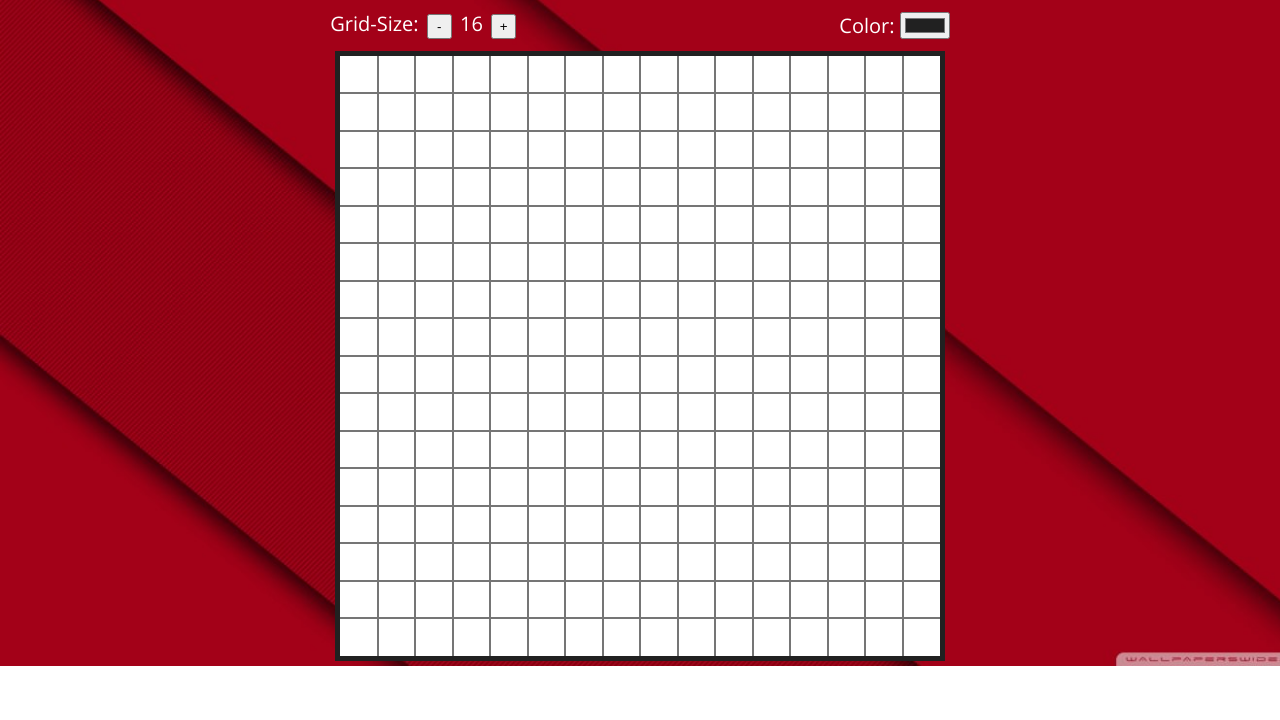
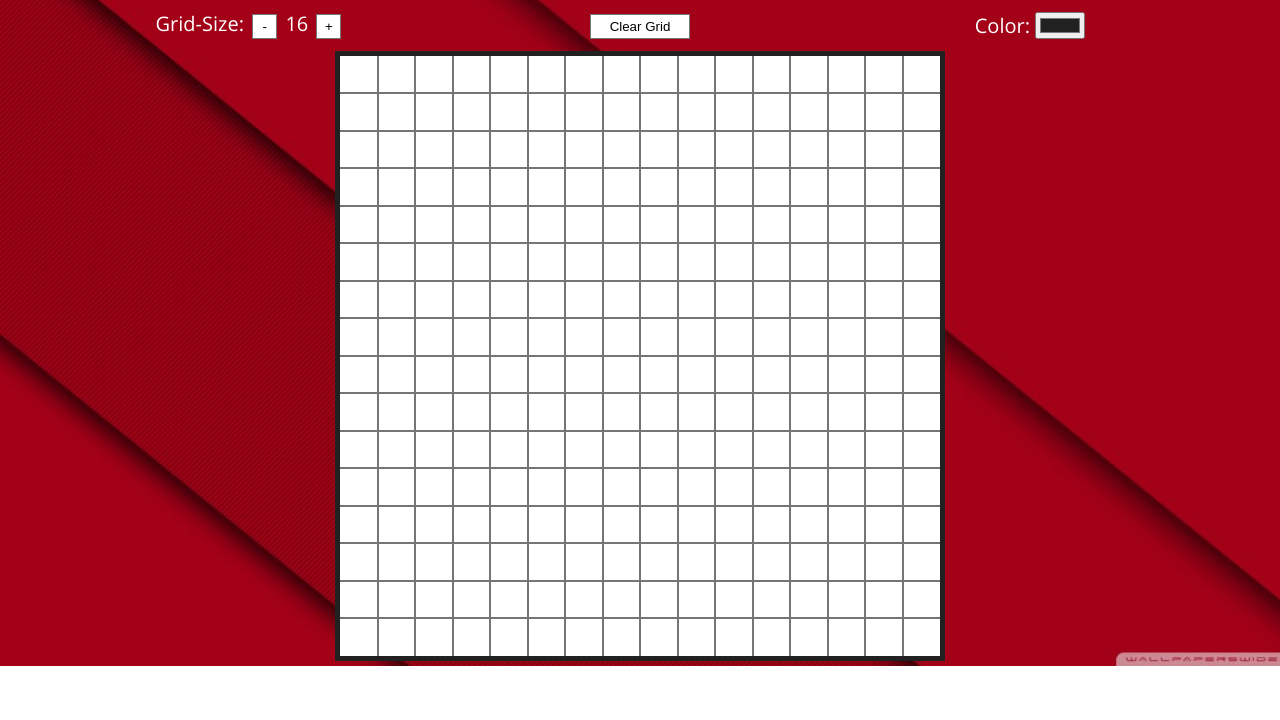
Before and after one commit to CrAvila16180/etch-a-sketch, a plain HTML site: page index.html in a window 1280 px wide. Shown: the part 80-800 px from the top of the page. Drawn offline with Linux system fonts and the light colour scheme.

Commit message:
Add clear grid button

```diff
--- a/index.html
+++ b/index.html
@@ -23,6 +23,10 @@
                 </span>
         </div>
 
+        <div class="divClear">
+
+        <button class="clear">Clear Grid</button>
+        </div>
 
         <div class="divColor">
                 <label for="color">Color:</label>
--- a/main.css
+++ b/main.css
@@ -41,6 +41,13 @@ header {
     align-items: center;
 }
 
+.preferences > * {
+    width: 300px;
+
+    text-align: center;
+}
+
+
 
 input#number {
     width: 50px;
@@ -71,4 +78,14 @@ button {
     width: 25px;
     height: 25px;
     margin: 3px;
+    box-shadow: none;
+    background: white;
+    box-shadow: none;
+    outline: none;
+    border: 1px solid #757575;
+
 }
+
+.clear {
+    width: 100px;
+}
--- a/main.js
+++ b/main.js
@@ -1,18 +1,28 @@
 let number = 16;
-let displayNumber = document.querySelector('.txtNumber');
-let buttonIncrease = document.querySelector('#up');
-let buttonDecrease = document.querySelector('#down');
-let container = document.querySelector('.container');
-
-
-
-
-let cells = '';
+    displayNumber = document.querySelector('.txtNumber');
+    buttonIncrease = document.querySelector('#up');
+    buttonDecrease = document.querySelector('#down');
+    container = document.querySelector('.container');
+    cells = '';
+    clearButton = document.querySelector('.clear');
 
 function deleteCells(){
     container.innerHTML = '';
+ }
 
+ function clearCells(){
+     cells.forEach(cell => {
+         cell.style.background = 'white';
+     });
  }
+
+let changeColor = (e) =>{
+    console.log(e);
+    if(e.target.getAttribute('class') == 'cell'){
+        e.target.style.background = 'black';
+    }
+};
+
 
 
 displayNumber.style.width = '30px';
@@ -57,8 +67,15 @@ function generateGrid(){
 
 
 
-generateGrid(16)
+generateGrid(number);
 
+cells.forEach(cell => {
+    addEventListener('mouseover',changeColor);
+
+});
+
+
+clearButton.addEventListener('click', clearCells);
 
 buttonIncrease.addEventListener('click', increaseNumber)
 buttonDecrease.addEventListener('click', decreaseNumber)
```
